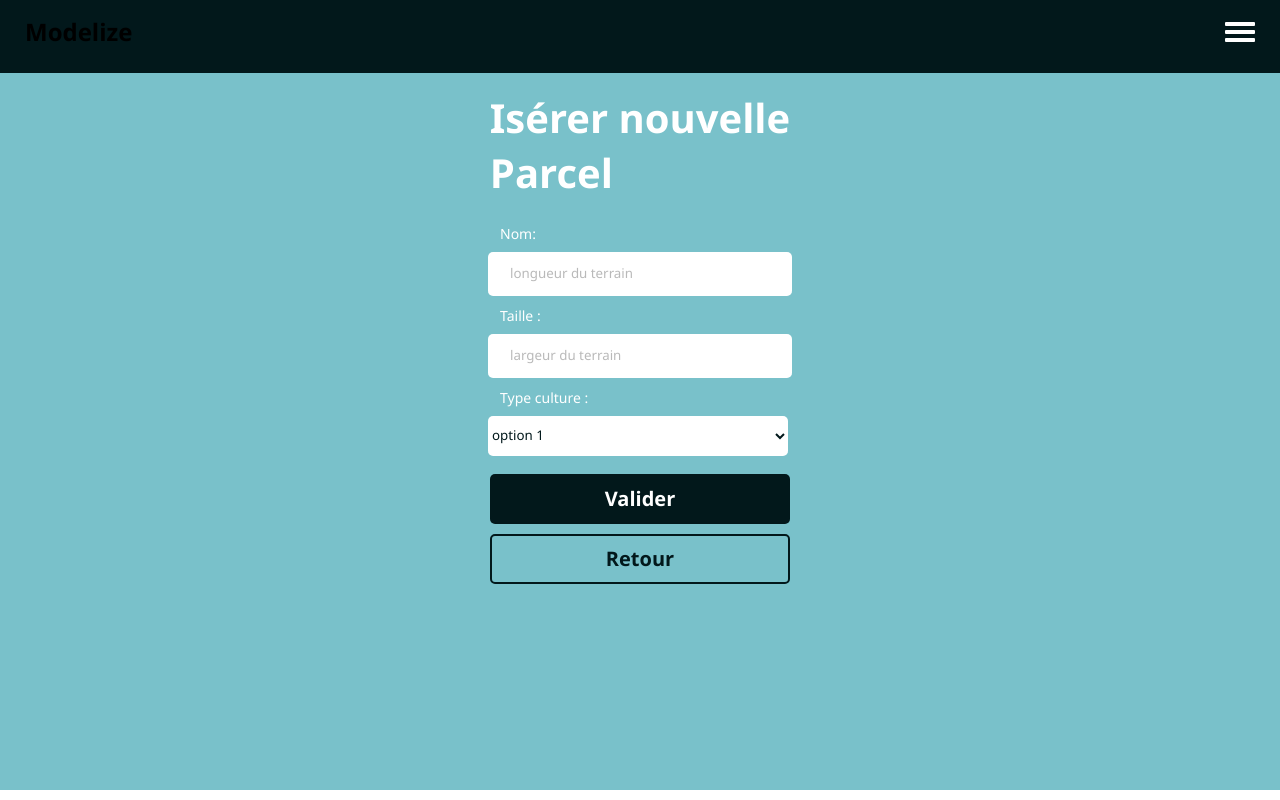
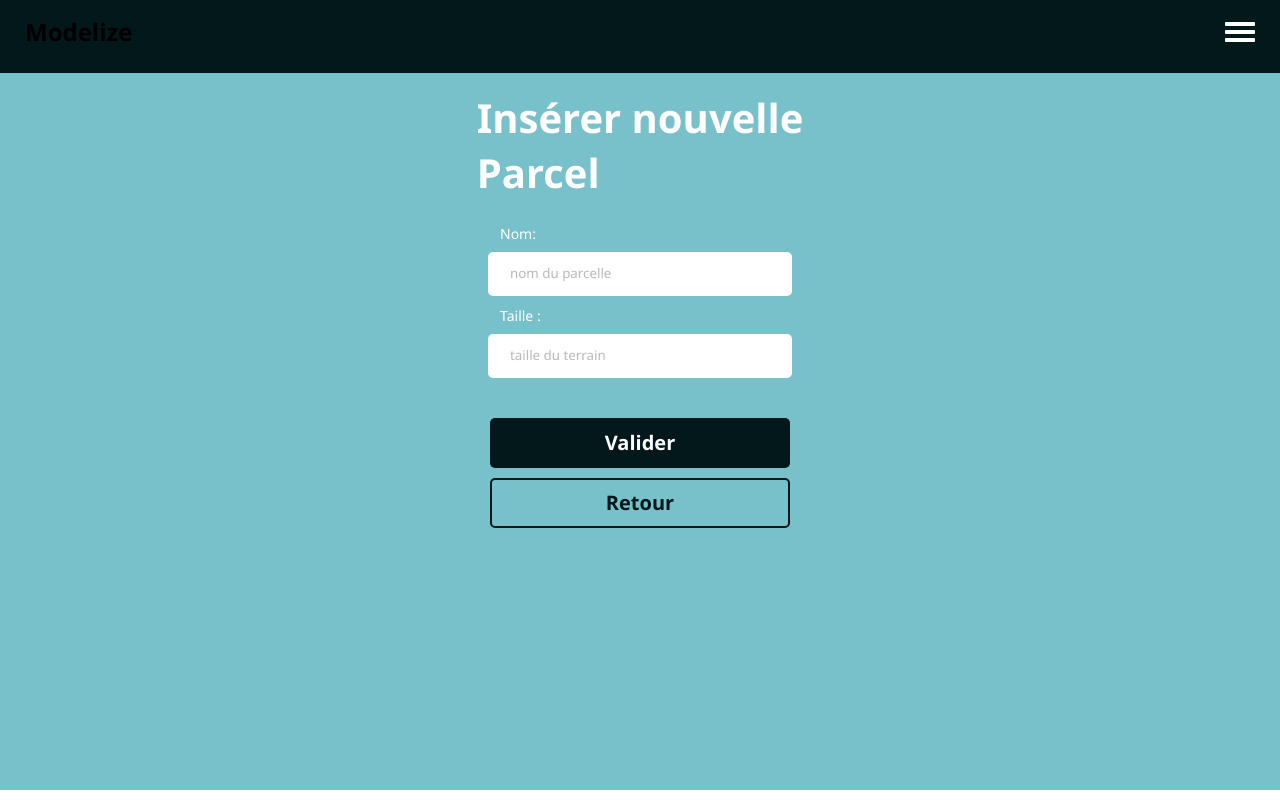
Before and after one commit to Kenny101001/CultureMobile, a React (Vite) app: page /InsertParcel in a window 1280 px wide. Built offline with nearby package versions, Linux system fonts and the light colour scheme.

Commit message:
integration insert parcelle

```diff
--- a/src/App.tsx
+++ b/src/App.tsx
@@ -45,6 +45,7 @@ const App: React.FC = () => (
           <Route path="/AjoutCulture" component={AjoutCulture} exact />
           <Route path="/AjoutRecolte" component={AjoutRecolte} exact />
           <Route path="/TerrainDetails/:idTerrain" component={TerrainDetails} exact />
+          <Route path="/InsertParcel/:idTerrain" component={TerrainDetails} exact />
           <Redirect from="/" to="/start" exact />
         </Switch>
       </IonRouterOutlet>
--- a/src/pages/Home.tsx
+++ b/src/pages/Home.tsx
@@ -3,6 +3,7 @@ import React, { useState } from 'react';
 import BurgerMenu from './BurgerMenu';
 import '../../public/Home.css';
 import { useHistory } from 'react-router';
+import axios from 'axios';
 const Home = () => {
 const history = useHistory();
 const [selectedPhotos, setSelectedPhotos] = useState([]);
@@ -25,7 +26,7 @@ const idUser = localStorage.getItem('userData');
     console.log('Données soumises :', formData);
 
     try {
-      const response = await axios.post(`htthttps://culturebackoffice-production.up.railway.app/terrains/demandeterrain?desc=${formData.desc}&geolocalisation=${formData.geolocalisation}&idUser=${formData.idUser}`);
+      const response = await axios.post(`https://culturebackoffice-production.up.railway.app/terrains/demandeterrain?desc=${formData.desc}&geolocalisation=${formData.geolocalisation}&idUser=${formData.idUser}`);
 
       console.log('Réponse du serveur:', response.data);
       // Rediriger vers une autre page après l'inscription réussie
--- a/src/pages/InsertParcel.tsx
+++ b/src/pages/InsertParcel.tsx
@@ -2,16 +2,17 @@
 import React, { useState } from 'react';
 import BurgerMenu from './BurgerMenu';
 import '../../public/InsertParcel.css';
-import { useHistory } from 'react-router';
+import { useHistory, useParams } from 'react-router';
+import axios from 'axios';
 
 const InsertParcel = () => {
 const history = useHistory();
 const [selectedPhotos, setSelectedPhotos] = useState([]);
-
+const { idTerrain } = useParams();
   const [formData, setFormData] = useState({
-    nom: '',
+    nomp: '',
     taille: '',
-    culture: '',
+    idTerrain: idTerrain,
   });
 
   const handleChange = (e: { target: { name: any; value: any; }; }) => {
@@ -19,10 +20,22 @@ const [selectedPhotos, setSelectedPhotos] = useState([]);
     setFormData((prevData) => ({ ...prevData, [name]: value }));
   };
 
-  const handleSubmit = (e: { preventDefault: () => void; }) => {
+  const handleSubmit = async (e: { preventDefault: () => void; }) => {
     e.preventDefault();
     console.log('Données soumises :', formData);
+
+    try {
+      const response = await axios.post(`http://localhost:8080/parcelles/insertParcelleCulture?nomParcelle=${formData.nomp}&taille=${formData.taille}&idTerrain=${formData.idTerrain}`);
+
+      console.log('Réponse du serveur:', response.data);
+      // Rediriger vers une autre page après l'inscription réussie
+      redirectToPage1();
+    } catch (error) {
+      console.error('Erreur lors de la requête :', error);
+      // Gérer les erreurs de requête
+    }
   };
+
 
   const handlePhotoChange = (e: { target: { files: any; }; }) => {
     const files = e.target.files;
@@ -42,31 +55,31 @@ const [selectedPhotos, setSelectedPhotos] = useState([]);
       <BurgerMenu />
     <div className="page-container">
       <div className="titre">
-        <h1>Isérer nouvelle <br />Parcel</h1>
+        <h1>Insérer nouvelle <br />Parcel</h1>
       </div>
 
       <form onSubmit={handleSubmit} className='formulaire'>
         <label>
-           Nom: <br />
-          <input type="text" placeholder='longueur du terrain' name="longueur" value={formData.nom} onChange={handleChange} />
+          Nom: <br />
+          <input type="text" placeholder='nom du parcelle' name="nomp" value={formData.nomp} onChange={handleChange} />
         </label>
         <br />
         <label>
           Taille :<br />
-          <input type="text" placeholder='largeur du terrain' name="largeur" value={formData.prenom} onChange={handleChange} />
+          <input type="text" placeholder='taille du terrain' name="taille" value={formData.taille} onChange={handleChange} />
         </label>
         <br />
-        <label>
+        {/* <label>
           Type culture :<br />
           <select className='select'>
             <option>option 1</option>
             <option>option 2</option>
             <option>option 3</option>
           </select>
-        </label>
+        </label> */}
         <br />
 
-        <button type="submit" className='btn1' onClick={redirectToPage1}>Valider</button>
+        <button type="submit" className='btn1'>Valider</button>
       </form>
       <button type="submit" className='btn2' onClick={redirectToPage2}>Retour</button>
       </div>
--- a/src/pages/TerrainDetails.tsx
+++ b/src/pages/TerrainDetails.tsx
@@ -17,7 +17,11 @@ const TerrainDetails = () => {
   const { idTerrain } = useParams(); // Récupérez l'ID du terrain depuis les paramètres d'URL
   const [terrainDetails, setTerrainDetails] = useState([]);
   // console.log("hello");
-
+  const redirectToInsertParcelle = (terrainId: number) => {
+      // Redirection vers la page de détails du terrain avec l'ID du terrain
+      console.log(`Détails du terrain avec l'ID ${terrainId}`);
+      history.push(`/InsertParcel/${terrainId}`);
+  };
   useEffect(() => {
     const fetchTerrainDetails = async () => {
       try {
@@ -152,7 +156,7 @@ const TerrainDetails = () => {
                             <h1>Ajouter une parcelle</h1>
                             <br></br>
                             <div>
-                              <button onClick={redirectToPage2}>+</button>
+                              <button onClick={() => redirectToInsertParcelle(idTerrain)}>+</button>
                             </div>
                             <div className="pa">
                                 <h2>Vos Parcelles</h2>
```
